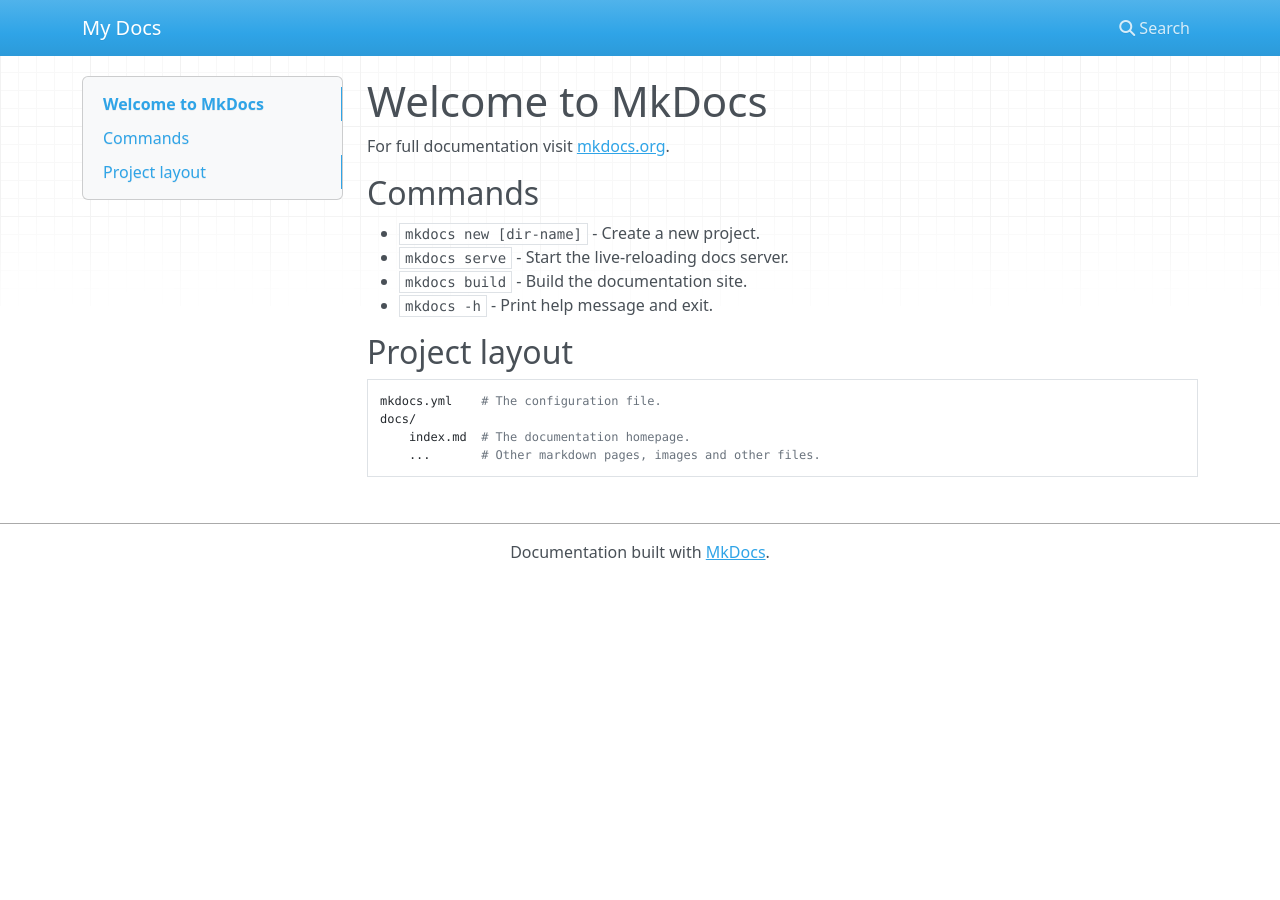
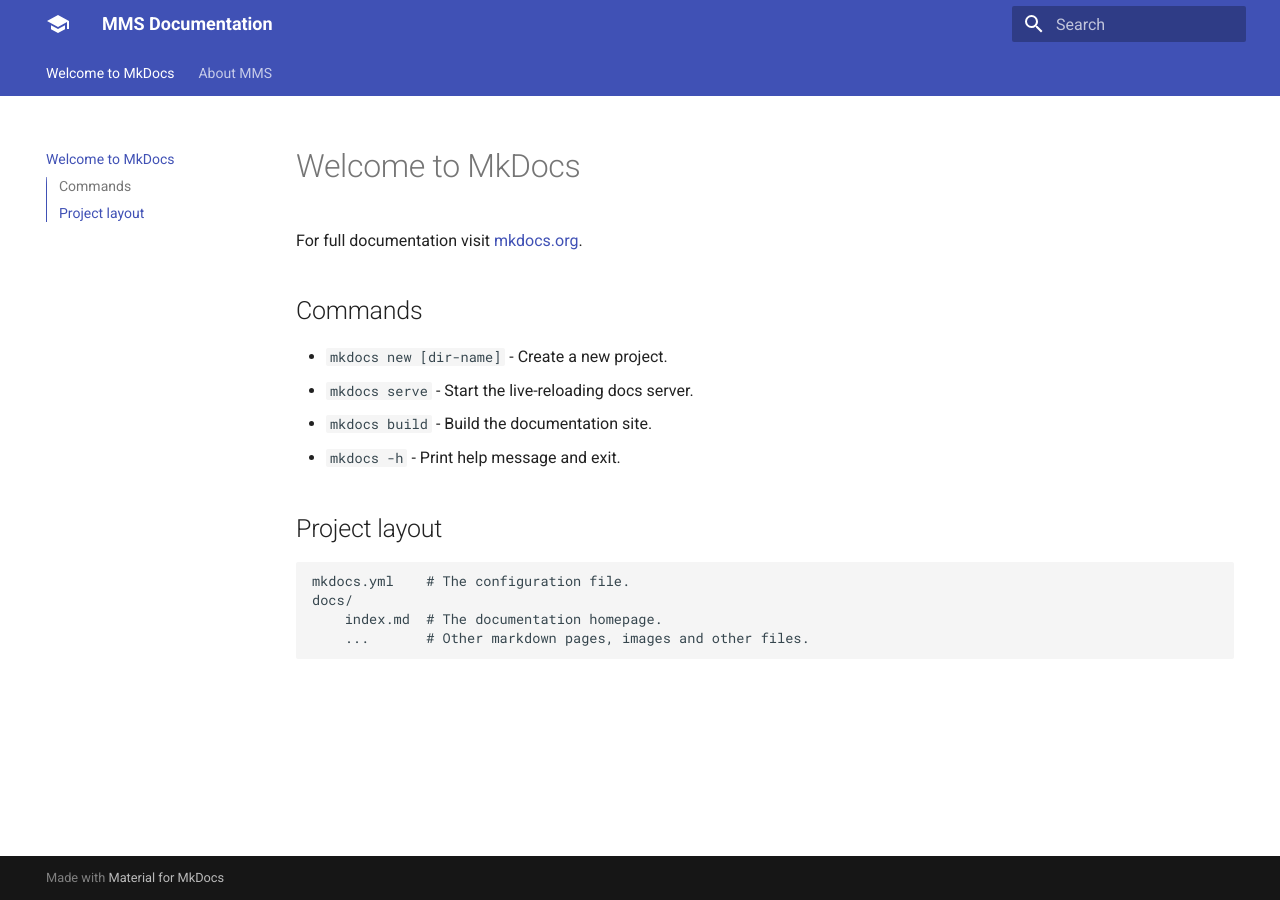
Before and after one commit to Lupleg/Test-nextjs, an MkDocs documentation site: the page built from docs/index.md, in a window 1280 px wide. Built offline with MkDocs 1.6.1 and Material for MkDocs 9.7.7, drawn with Linux system fonts in a browser that asks for light colours; nearby versions of some CDN libraries.

Commit message:
Update Mkdocs configuration

```diff
--- /dev/null
+++ b/docs/about.md
@@ -0,0 +1,5 @@
+# About MMS
+
+## Another heading
+
+Some examples
--- a/mkdocs.yml
+++ b/mkdocs.yml
@@ -1 +1,39 @@
-site_name: My Docs
+site_name: MMS Documentation
+theme:
+  name: material
+  features:
+    - tabs
+    - navigation.tabs
+    - navigation.expand
+    - navigation.top
+    - navigation.bottom
+    - navigation.sidebar
+    - navigation.next
+    - navigation.prev
+    - toc.integrate
+    - toc.title
+    - toc.toc
+    - footer
+    - footer.logo
+    - footer.author
+    - footer.version
+    - footer.copyright
+    - footer.powered_by
+    - search
+  palette:
+    - scheme: default
+      toggle:
+      icon: material/toggle-switch-off-outline
+      name: Switch to Dark Mode
+
+    - scheme: slate
+      toggle:
+      icon: material/toggle-switch-on-outline
+      name: Switch to Light Mode
+
+  font:
+    text: "Roboto"
+    code: "Roboto Mono"
+  logo:
+    icon: "school"
+    text: "Mentor Management System"
```
